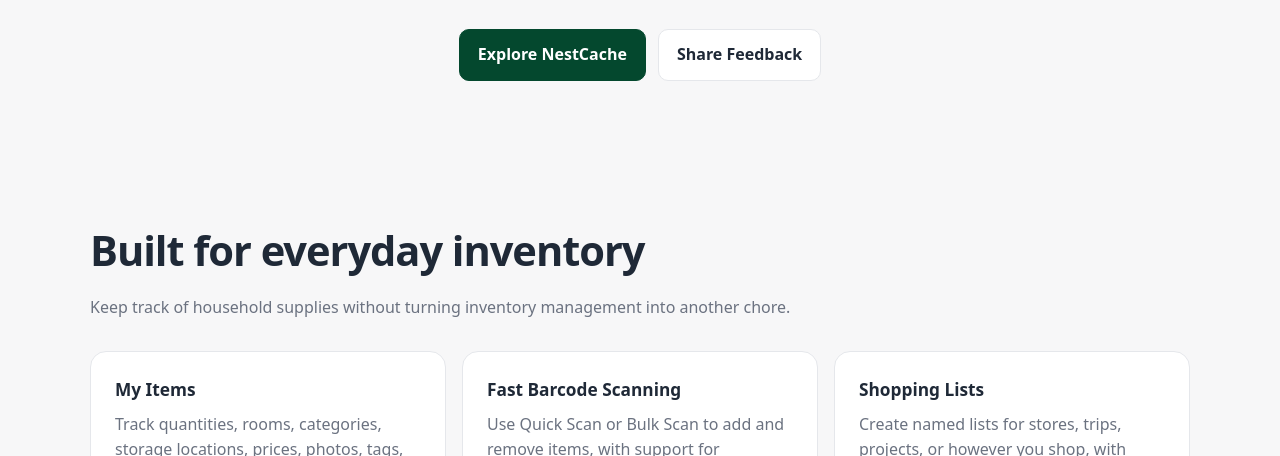
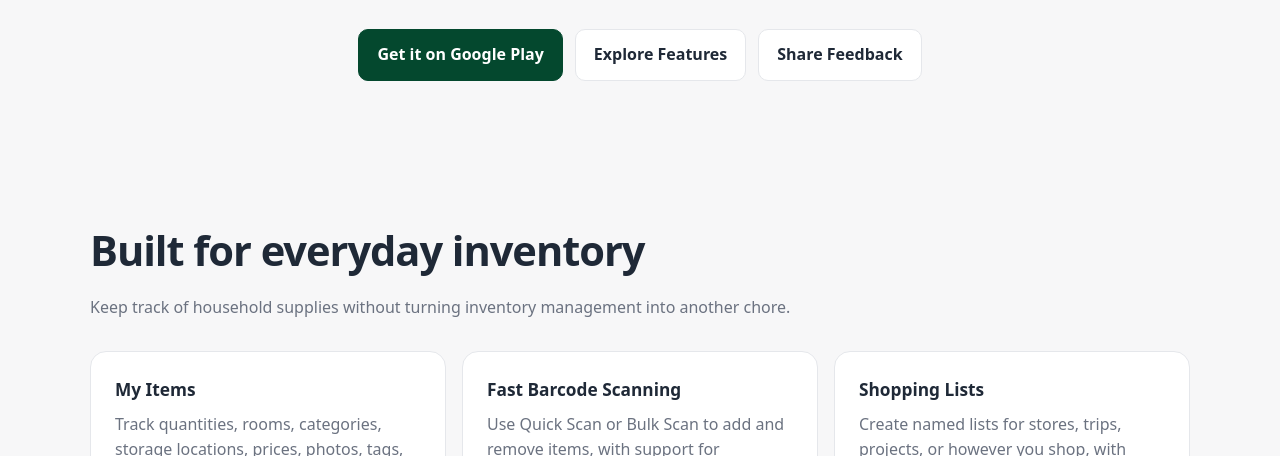
Before and after one commit to nestcache/nestcache-site, a plain HTML site: page index.html in a window 1280 px wide. Shown: the part 644-1100 px from the top of the page. Drawn offline with Linux system fonts and the light colour scheme.

Commit message:
Add public Google Play download CTA to NestCache homepage

```diff
--- a/index.html
+++ b/index.html
@@ -130,7 +130,8 @@
         <h1>Organize. Track. Simplify.</h1>
         <p>Know what you have, find it fast, and keep shopping organized with practical tools for everyday household inventory.</p>
         <div class="actions">
-          <a class="button primary" href="#features">Explore NestCache</a>
+          <a class="button primary" href="https://play.google.com/store/apps/details?id=com.nestcache.app" aria-label="Get NestCache on Google Play">Get it on Google Play</a>
+          <a class="button" href="#features">Explore Features</a>
           <a class="button" href="https://github.com/nestcache/nestcache-feedback/issues/new/choose">Share Feedback</a>
         </div>
       </section>
```
